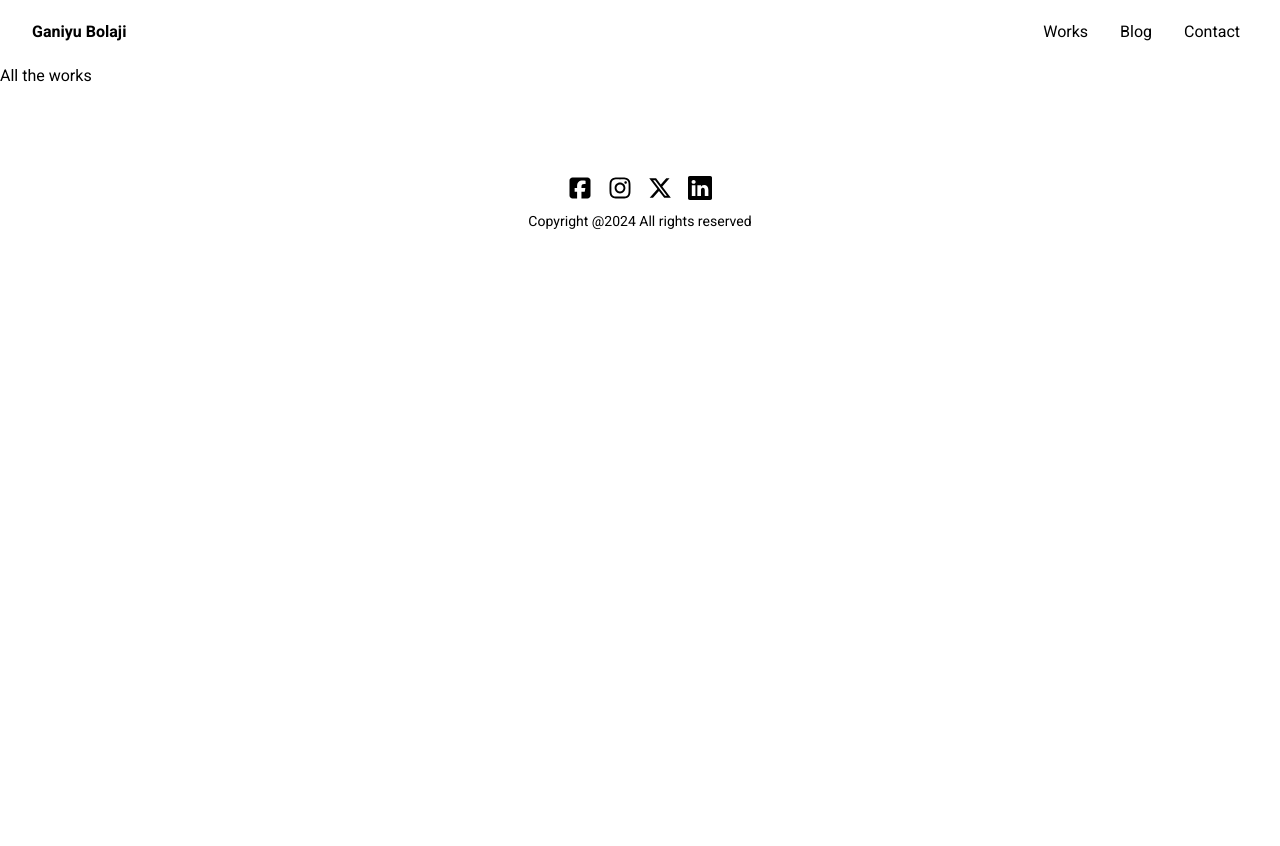
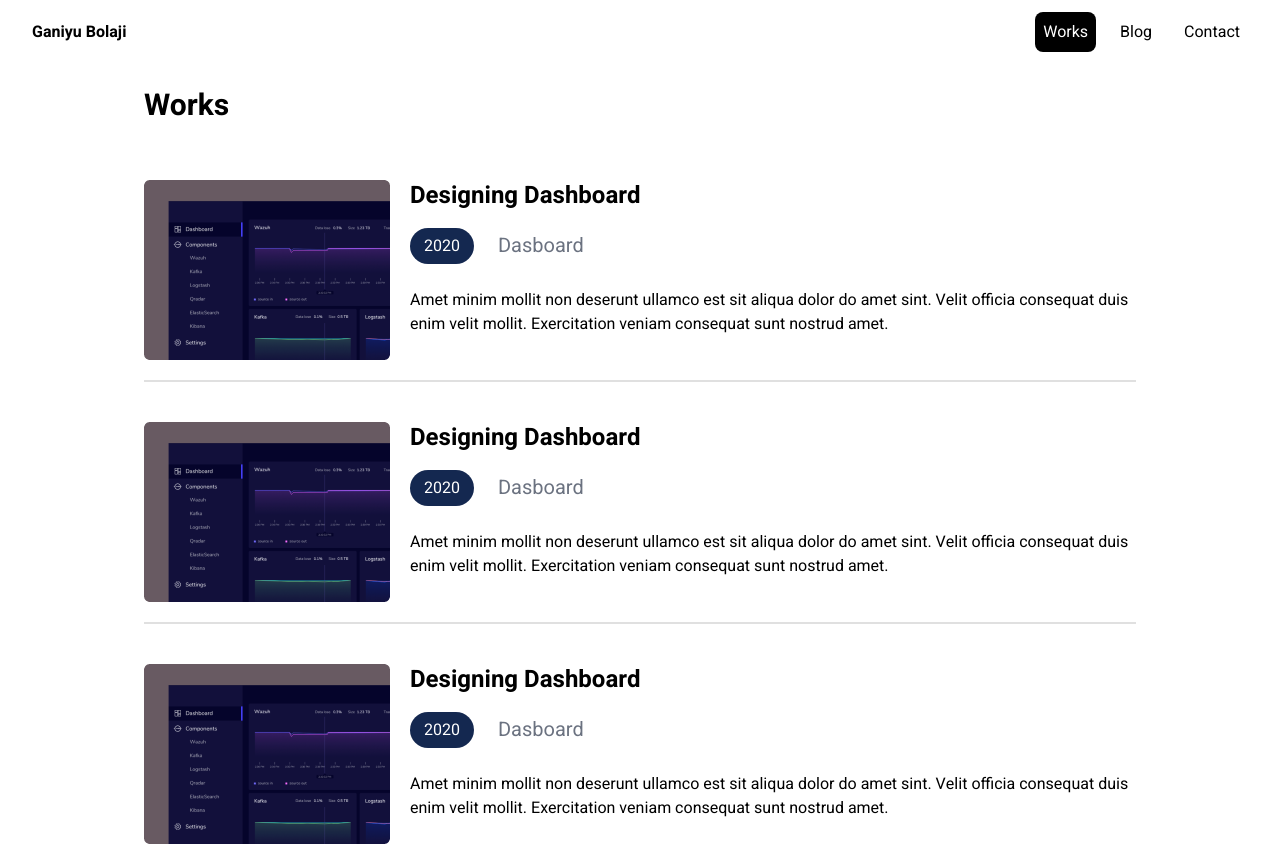
Before and after one commit to Zee-Blazer/Portfolio-site, a Next.js app: page /works in a window 1280 px wide. Shown: the top 846 px of the page. Before the commit the page ends 800 px from the top, so only its background shows below. Built offline with nearby package versions, Linux system fonts and the light colour scheme.

Commit message:
Done with the basic stuffs for the portfolio site frontend... remaining some minor adjustments

```diff
--- a/src/app/globals.css
+++ b/src/app/globals.css
@@ -39,11 +39,6 @@
   left: 0;
 }
 
-.blog_title_space_left
-{
-  margin-left: 244px;
-}
-
 .recent_txt_color
 {
   color: #21243D;
@@ -65,3 +60,11 @@
     font-size: 28px;
   }
 }
+
+@media only screen and (min-width: 768px)
+{
+  .blog_title_space_left
+  {
+    margin-left: 244px;
+  }
+}
--- a/src/app/header.tsx
+++ b/src/app/header.tsx
@@ -14,7 +14,7 @@ export default function Header() {
     const pathname = usePathname();
 
     const navItems = [
-        { title: "Works", link: "#" },
+        { title: "Works", link: "/works" },
         { title: "Blog", link: "/blog" },
         { title: "Contact", link: "#contact" }
     ];
--- a/src/app/works/page.tsx
+++ b/src/app/works/page.tsx
@@ -1,9 +1,21 @@
+
+import ProjectDetails from "../Components/project.details.component"
 
 export default function WorkSection() {
 
     return (
         <div>
-            All the works
+            <h1 className="text-3xl font-bold ml-5 mt-6 mb-3 md:mb-14 md:mx-36">Works</h1>
+
+            <div className="mx-5 md:mx-0">
+                <ProjectDetails />
+
+                <ProjectDetails />
+
+                <ProjectDetails />
+
+                <ProjectDetails />
+            </div>
         </div>
     )
 }
```
